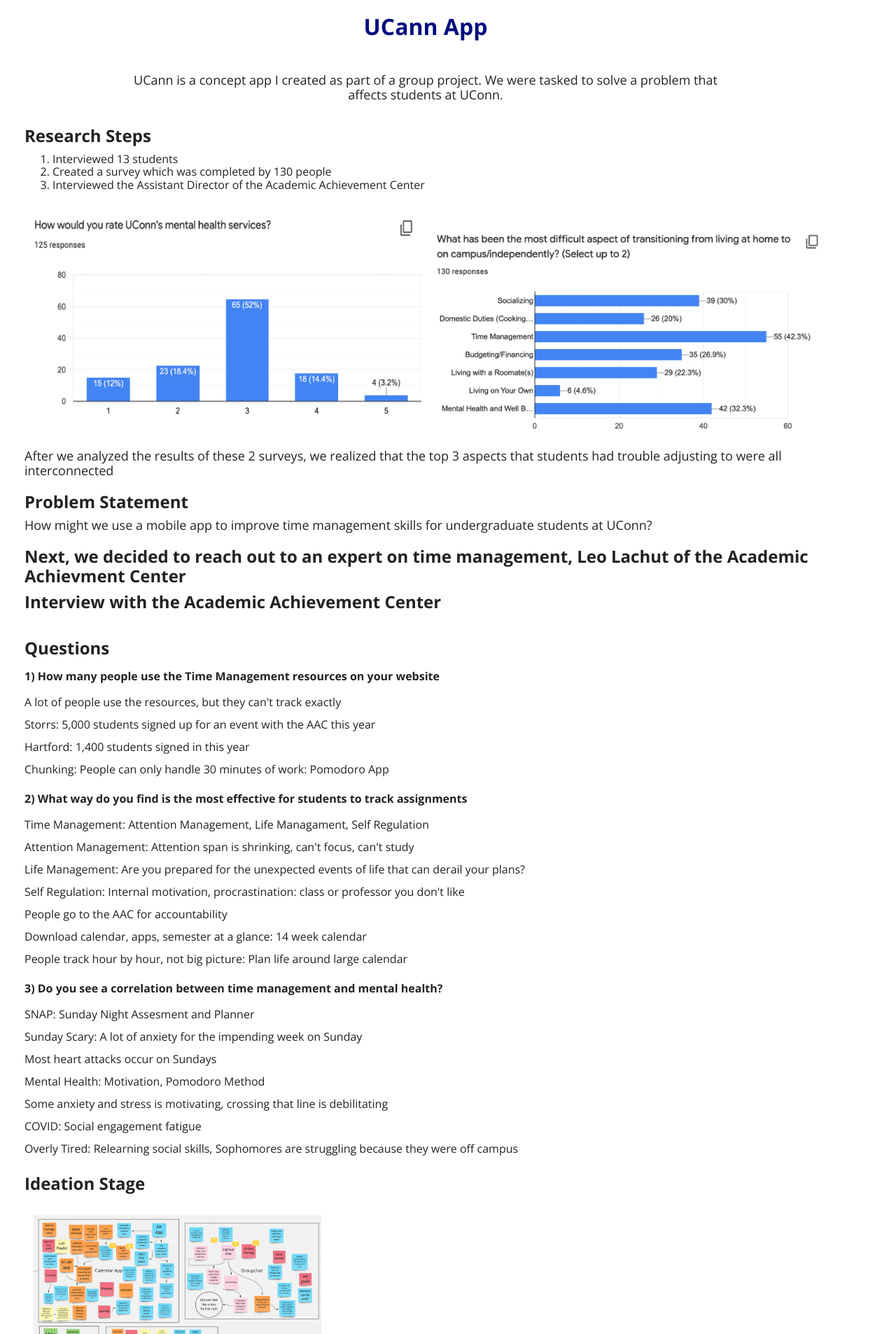
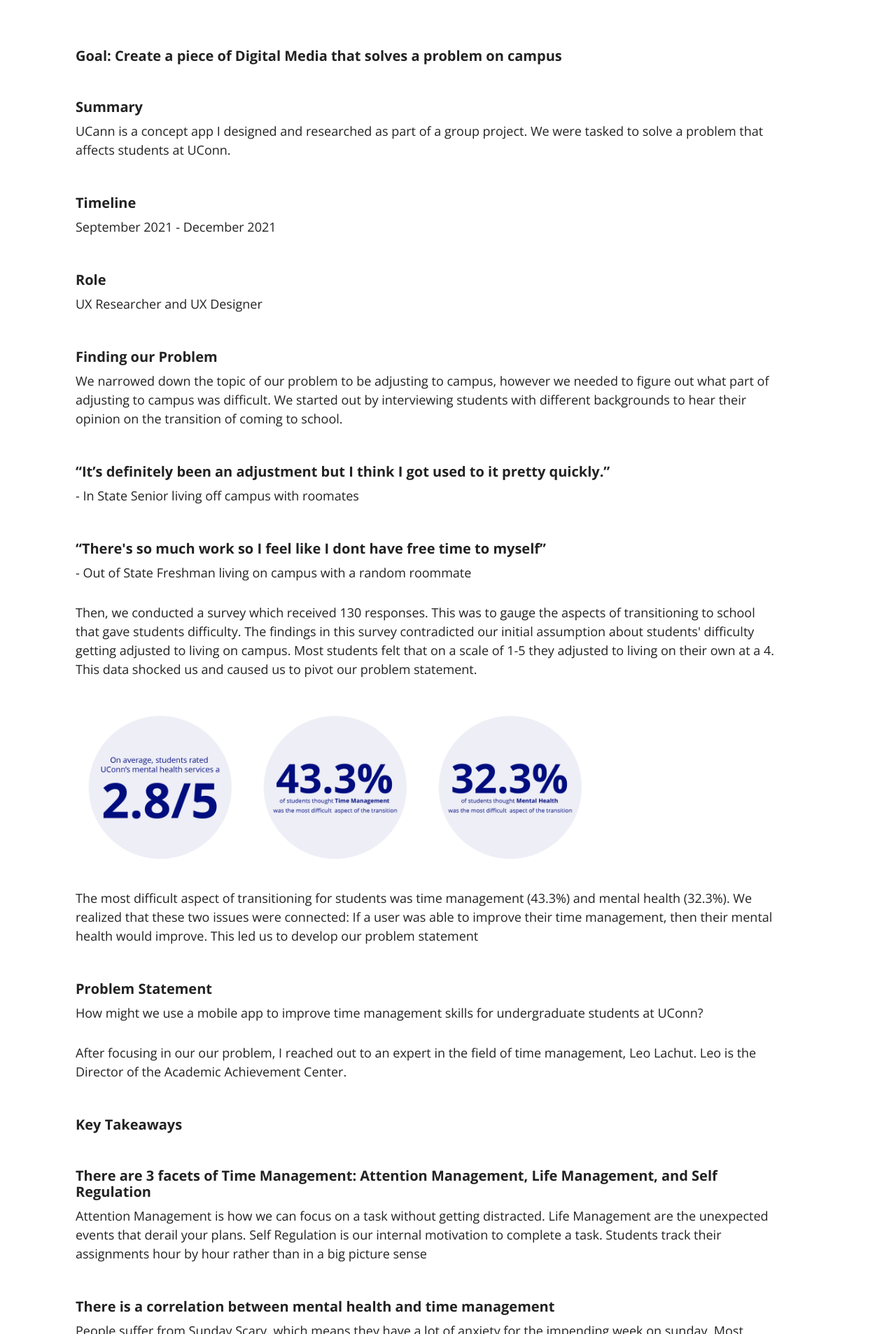
Before and after one commit to melinaskye/portfolio, a website built with Parcel: page ucann.html in a window 1280 px wide. Shown: the part 894-2800 px from the top of the page at 70% size. Built offline with nearby package versions, Linux system fonts and the light colour scheme.

Commit message:
revamp p1

```diff
--- a/css/main.css
+++ b/css/main.css
@@ -90,16 +90,22 @@
   font-family: Open Sans;
   margin: 0;
 }
+
 body {
+  display: flex;
+  align-items: center;
+  flex-direction: column;
+  justify-content: center;
   max-width: 100%;
   margin: auto;
 }
 
 section {
+  max-width: 1000px;
   margin: 20px;
 }
 
-.dl{
+.dl {
   color: black;
   font-size: 36px;
   margin: 10px;
@@ -113,13 +119,14 @@
   margin-bottom: 0;
 }
 
-h2{
-    margin: 10px 0 ;
+h2 {
+margin: 50px 0px 10px 0px;
+font-size: 20px;
 }
 
-h1{
+h1 {
   line-height: 70px;
-    margin:10px;
+  margin: 10px;
 }
 
 .progression {
@@ -147,11 +154,11 @@
   font-size: 24px;
 }
 
-.graphicdesign{
-    text-align:center;
+.graphicdesign {
+  text-align: center;
 }
 
-.graphicdesignsub{
+.graphicdesignsub {
   text-align: center;
   margin: 10px;
 }
@@ -162,7 +169,7 @@
   text-align: center;
 }
 
-.title{
+.title {
   display: flex;
   flex-direction: column;
   justify-content: center;
@@ -170,7 +177,7 @@
   gap: 10px;
 }
 
-.video{
+.video {
   display: flex;
   flex-direction: column;
 }
@@ -181,11 +188,11 @@
   text-align: center;
 }
 
-video{
+video {
   width: 100%
 }
 
-.description{
+.description {
   text-align: center;
   max-width: 75%;
 }
@@ -194,7 +201,7 @@
   color: #000D7E;
 }
 
-.navli a:visited{
+.navli a:visited {
   color: black;
   text-decoration: none;
 }
@@ -205,7 +212,7 @@
 
 img {
   display: flex;
-    max-width: 100%;
+  width: 100%;
   height: auto;
   margin-bottom: 20px;
 }
@@ -218,6 +225,11 @@
   display: grid;
   grid-template-columns: 1fr;
   column-gap: 15px;
+}
+
+.blue-bg{
+  background-color: #000D7E;
+  margin: 0;
 }
 
 .dot {
@@ -273,7 +285,7 @@
   margin: 30px
 }
 
-.menu{
+.menu {
   display: flex;
   flex-direction: column;
 }
@@ -289,18 +301,19 @@
   text-align: center;
 }
 
-.headshot{
-    margin:20px;
+.headshot {
+  margin: 20px;
 }
 
-.abouttext{
+.abouttext {
   margin: 20px;
 }
 
 p {
   font-weight: 200;
   font-size: 18px;
-    margin-bottom: 15px;
+  margin-bottom: 30px;
+  line-height: 150%;
 }
 
 .bold {
@@ -308,11 +321,11 @@
   margin: 10px 0px 5px 0px
 }
 
-.example{
+.example {
   font-size: 32px;
 }
 
-.imagecontainer{
+.imagecontainer {
   position: relative;
   text-align: center;
   color: white;
@@ -325,7 +338,7 @@
   left: 0;
   right: 0;
   bottom: 0;
-  background:rgba(0, 0, 0, 0.65);
+  background: rgba(0, 0, 0, 0.65);
   color: white;
 }
 
@@ -334,16 +347,16 @@
   align-items: center;
   justify-content: center;
   gap: 10px;
-  grid-template-columns: 1fr ;
+  grid-template-columns: 1fr;
   grid-template-rows: 1fr 1fr;
 }
 
-.doglane-video{
+.doglane-video {
   width: 100%;
   margin: 10px;
 }
 
-.imagecontainer .center-position{
+.imagecontainer .center-position {
   display: inline-block;
   position: absolute;
   top: 50%;
@@ -407,7 +420,7 @@
 
 
 
-ol li{
+ol li {
   font-weight: 200;
 }
 
@@ -437,24 +450,24 @@
   margin-bottom: 5px;
 }
 
-.shirts{
-    display:flex;
+.shirts {
+  display: flex;
   gap: 20px;
   justify-content: center;
 }
 
-.shirts img{
-    max-width:49%;
+.shirts img {
+  max-width: 49%;
 }
 
-.aboutcontainer{
+.aboutcontainer {
   display: flex;
   flex-direction: column;
 }
 
 
-.icons{
-    margin:20px;
+.icons {
+  margin: 20px;
 }
 
 .fa:hover {
@@ -467,7 +480,7 @@
 
 
 @media (min-width: 750px) {
-.gallery{
+  .gallery {
     flex-direction: row;
   }
 
@@ -493,7 +506,7 @@
     left: 0;
     right: 0;
     bottom: 0;
-  background:rgba(0, 0, 0, 0.5);
+    background: rgba(0, 0, 0, 0.5);
     color: white;
     overflow: hidden;
   }
@@ -502,7 +515,7 @@
     opacity: 1;
   }
 
-.imagecontainer .center-position{
+  .imagecontainer .center-position {
     display: inline-block;
     position: absolute;
     top: 50%;
@@ -511,11 +524,11 @@
     transform: translate(-50%, -50%);
   }
 
-.subogwork{
+  .subogwork {
     grid-template-columns: 1fr 1fr;
   }
 
-.survey{
+  .survey {
     flex-direction: row;
   }
 
@@ -531,29 +544,30 @@
     align-items: center;
     gap: 12px
   }
-.fontsreverse div{
+
+  .fontsreverse div {
     max-width: 50%;
   }
 
-.fonts div{
+  .fonts div {
     max-width: 50%;
   }
 
-.progressioncontainer{
+  .progressioncontainer {
     display: grid;
     grid-template-columns: 1fr 1fr;
   }
 
-.fonts img{
+  .fonts img {
     max-width: 50%;
   }
 
-.survey img{
-    max-width:50%;
+  .survey img {
+    max-width:25%;
     height: auto;
   }
 
-.ideation{
+  .ideation {
     display: flex;
     align-items: center;
   }
@@ -566,19 +580,19 @@
     padding: 15px;
   }
 
-.ideationimg{
-    max-width:75%;
+  .ideationimg {
+    max-width: 75%;
     height: auto;
   }
 
-.menu{
+  .menu {
     display: flex;
     flex-direction: row;
     width: 50%;
-    gap:20px;
+    gap: 20px;
   }
 
-.cupcard{
+  .cupcard {
     display: flex;
     gap: 20px;
     justify-content: center;
@@ -592,7 +606,7 @@
     width: 49%;
   }
 
-.logo{
+  .logo {
     max-width: 100%;
   }
 
@@ -611,18 +625,18 @@
 
 }
 
-@media (min-width: 1000px){
-    .subogwork{
+@media (min-width: 1000px) {
+  .subogwork {
     grid-template-columns: 1fr 1fr 1fr;
   }
 
-    .aboutcontainer{
+  .aboutcontainer {
     flex-direction: row;
     align-items: center;
-        gap:20px;
+    gap: 20px;
   }
 
-    .abouttext{
+  .abouttext {
     max-width: 50%;
   }
 
@@ -631,7 +645,7 @@
     align-items: center;
   }
 
-    .video section{
+  .video section {
     max-width: 50%;
   }
 
@@ -640,6 +654,7 @@
     justify-content: space-between;
   }
 }
+
 /* ==========================================================================
    Helper classes
    ========================================================================== */
@@ -651,6 +666,15 @@
 .hidden,
 [hidden] {
   display: none !important;
+}
+
+.center-link {
+  text-align: center;
+  margin: 10px;
+}
+
+.center-link:hover {
+  color: black;
 }
 
 /*
@@ -746,6 +770,7 @@
    ========================================================================== */
 
 @media print {
+
   *,
   *::before,
   *::after {
--- a/package.json
+++ b/package.json
@@ -12,6 +12,7 @@
     "test": "echo \"Error: no test specified\" && exit 1"
   },
   "devDependencies": {
-    "parcel-bundler": "^1.12.4"
+    "parcel-bundler": "^1.12.4",
+    "tailwindcss": "^3.3.3"
   }
 }
--- a/ucann.html
+++ b/ucann.html
@@ -34,7 +34,7 @@
     </div>
     <div class="rightside">
         <a href="about.html"><p class="navli ">ABOUT</p></a>
-        <a href="resume.html"><p class="navli ">RESUME</p></a>        <p class="navli ">CONTACT</p>
+        <a href="resume.html"><p class="navli ">RESUME</p></a>
     </div>
 </nav>
     <section>
@@ -43,82 +43,67 @@
   </div>
     <div class="title">
     <h1>UCann App</h1>
-    <p class="description">UCann is a concept app I created as part of a group project. We were tasked to solve a problem that affects students at UConn.</p>
   </div>
   </section>
    <section>
-    <h2> Research Steps </h2>
-<ol>
-  <li > Interviewed 13 students </li>
-  <li > Created a survey which was completed by 130 people </li>
-  <li > Interviewed the Assistant Director of the Academic Achievement Center </li>
-</ol>
+    <h2>Goal: Create a piece of Digital Media that solves a problem on campus</h2>
+    <h2>Summary</h2>
+    <p>UCann is a concept app I designed and researched as part of a group project. We were tasked to solve a problem that affects students at UConn.</p>
+    <h2>Timeline</h2>
+    <p>September 2021 - December 2021</p>
+    <h2>Role</h2>
+    <p>UX Researcher and UX Designer</p>
+    <h2>Finding our Problem</h2>
+    <p>We narrowed down the topic of our problem to be adjusting to campus, however we needed to figure out what part of adjusting to campus was difficult. We started out by interviewing students with different backgrounds to hear their opinion on the transition of coming to school.</p>
+<h2>“It’s definitely been an adjustment but I think I got used to it pretty quickly.”</h2>
+<p>- In State Senior living off campus with roomates</p>
+<h2>“There's so much work so I feel like I dont have free time to myself”</h2>
+<p>- Out of State Freshman living on campus with a random roommate</p>
+<p>Then, we conducted a survey which received 130 responses. This was to gauge the aspects of transitioning to school that gave students difficulty. The findings in this survey contradicted our initial assumption about students' difficulty getting adjusted to living on campus. Most students felt that on a scale of 1-5 they adjusted to living on their own at a 4. This data shocked us and caused us to pivot our problem statement. </p>
 </section>
 <section>
 <div class="survey">
-<img  src="img/ucannmentalhealth.png" alt="image of mental health survey">
-<img src="img/ucanntransitioning.png" alt="image of survey about transition to college">
+<img  src="img/stats1.png" alt="image of mental health survey">
+<img src="img/stat2.png" alt="image of survey about transition to college">
+<img src="img/stat3.png" alt="image of survey about transition to college">
 </div>
-<p>After we analyzed the results of these 2 surveys, we realized that the top 3 aspects that students had trouble adjusting to were all interconnected
+<p>The most difficult aspect of transitioning for students was time management (43.3%) and mental health (32.3%). We realized that these two issues were connected: If a user was able to improve their time management, then their mental health would improve. This led us to develop our problem statement
 </p>
 </section>
 <section>
 <h2>Problem Statement</h2>
 <p>How might we use a mobile app to improve time management skills for undergraduate students at UConn?
 </p>
+<p>After focusing in our our problem, I reached out to an expert in the field of time management, Leo Lachut. Leo is the Director of the Academic Achievement Center.</p>
 </section>
 <section>
-<h2>Next, we decided to reach out to an expert on time management, Leo Lachut of the Academic Achievment Center </h2>
-<h2> Interview with the Academic Achievement Center </h2>
+  <h2>Key Takeaways</h2>
+ <h2>There are 3 facets of Time Management: Attention Management, Life Management, and Self Regulation</h2>
+  <p>Attention Management is how we can focus on a task without getting distracted. Life Management are the unexpected events that derail your plans. Self Regulation is our internal motivation to complete a task. Students track their assignments hour by hour rather than in a big picture sense</p>
+<h2>There is a correlation between mental health and time management</h2>
+<p>People suffer from Sunday Scary, which means they have a lot of anxiety for the impending week on sunday. Most heart attacks occur on Sundays.With poor mental health comes low motivation.</p>
+<h2>There are study techniques to help with motivation</h2>
+<p>Techniques such as the Pomodoro method, which breaks up the amount of work done at a time helps with students motivation. After COVID, students are experiencing social engagement fatigue, and are relearning study skills and social skills</p>
+<h2>Ideation Stage</h2>
+<p>We used Miro, a web application to help us with our ideation stage. We worked together to come up with 3 different digital media tools to solve our problem</p>
+
 <br>
-<h2> Questions </h2>
-<ul>
-  <li class="bold">1) How many people use the Time Management resources on your website </li>
-    <li class=""> A lot of people use the resources, but they can't track exactly </li>
-    <li class=""> Storrs: 5,000 students signed up for an event with the AAC this year </li>
-    <li class=""> Hartford: 1,400 students signed in this year </li>
-    <li class=""> Chunking: People can only handle 30 minutes of work: Pomodoro App </li>
-    <li class="bold">2) What way do you find is the most effective for students to track assignments </li>
-    <li class=""> Time Management: Attention Management, Life Managament, Self Regulation </li>
-    <li class=""> Attention Management: Attention span is shrinking, can't focus, can't study </li>
-    <li class=""> Life Management: Are you prepared for the unexpected events of life that can derail your plans? </li>
-    <li class=""> Self Regulation: Internal motivation, procrastination: class or professor you don't like </li>
-    <li class=""> People go to the AAC for accountability </li>
-    <li class=""> Download calendar, apps, semester at a glance: 14 week calendar </li>
-    <li class=""> People track hour by hour, not big picture: Plan life around large calendar </li>
-  <li class="bold">3) Do you see a correlation between time management and mental health? </li>
-    <li class=""> SNAP: Sunday Night Assesment and Planner </li>
-    <li class=""> Sunday Scary: A lot of anxiety for the impending week on Sunday </li>
-    <li class=""> Most heart attacks occur on Sundays </li>
-    <li class=""> Mental Health: Motivation, Pomodoro Method </li>
-    <li class=""> Some anxiety and stress is motivating, crossing that line is debilitating </li>
-    <li class=""> COVID: Social engagement fatigue </li>
-    <li class=""> Overly Tired: Relearning social skills, Sophomores are struggling because they were off campus </li>
-</ul>
+<img class="" src="img/miroboard.png" alt="image of miro board used for ideating">
+<div>
+<h2>Top 3 Ideas</h2>
+<h2>YouTube Channel</h2>
+<p>The Youtube Channel would feature videos about time management that would be filmed by UConn Students</p>
+<h2>Group Chat</h2>
+<p>This Group Chat would act as an accountability partner and would include students that would allow students to set goals</p>
+<h2>Calendar App</h2>
+<p>This app would allow you to input your personal and academic assignments which would be featured in a calendar. Users would get notifications to hold them accountable for getting their assignments in on time. </p>
+</div>
+<h2>User Persona</h2>
+<p>Based off of the Surveys and Interviews we conducted I constructed 2 user personas to better understand our target demographic and their pain points </p>
+<img class="" src="img/userpersona.png" alt="image of miro board used for ideating">
 </section>
 <section>
-<h2>Ideation Stage</h2>
-<br>
-<div class="ideation">
-    <div>
-<img class="ideationimg" src="img/ucannmiro.png" alt="image of miro board used for ideating">
-</div>
-
-<div>
-<p>We used Miro, a web application to help us with our ideation stage. We brainstormed 3 different ideas until we eventually chose our favorite</p>
-<br>
-<h2>Top 3 Ideas</h2>
-<ol>
-    <li>Calendar App</li>
-    <li>YouTube Channel</li>
-    <li>Group Chat</li>
-</ol>
-</div>
-</div>
-</section>
-<div class="video">
-<section>
-  <iframe width="560" height="315" src="https://www.youtube.com/embed/YOw_GWGe9t0" title="YouTube video player" frameborder="0" allow="accelerometer; autoplay; clipboard-write; encrypted-media; gyroscope; picture-in-picture; web-share" allowfullscreen></iframe>
+  <iframe style="width:100%; height:500px" src="https://www.youtube.com/embed/YOw_GWGe9t0" title="YouTube video player" frameborder="0" allow="accelerometer; autoplay; clipboard-write; encrypted-media; gyroscope; picture-in-picture; web-share" allowfullscreen></iframe>
 </section>
 <section>
 <h2> Functionalities </h2>
@@ -140,7 +125,6 @@
   <li>Creating connections with local businesses for their support </li>
 </ul>
 </section>
-</div>
 </main>
   <footer>
         <div class="icons">
```
Also changed, not shown: charlesvr.html (+5 -1 lines), doglane.html (+34 -34 lines), index.html (+1 -1 lines), resume.html (+0 -7 lines), img/dlcolors.png (added), img/dltypography.png (added), img/dluikit.png (added), img/miroboard.png (added), img/stat2.png (added), img/stat3.png (added), img/stats1.png (added), img/userpersona.png (added), 2 other files. Lines whose indentation alone changed are shown as unchanged.
